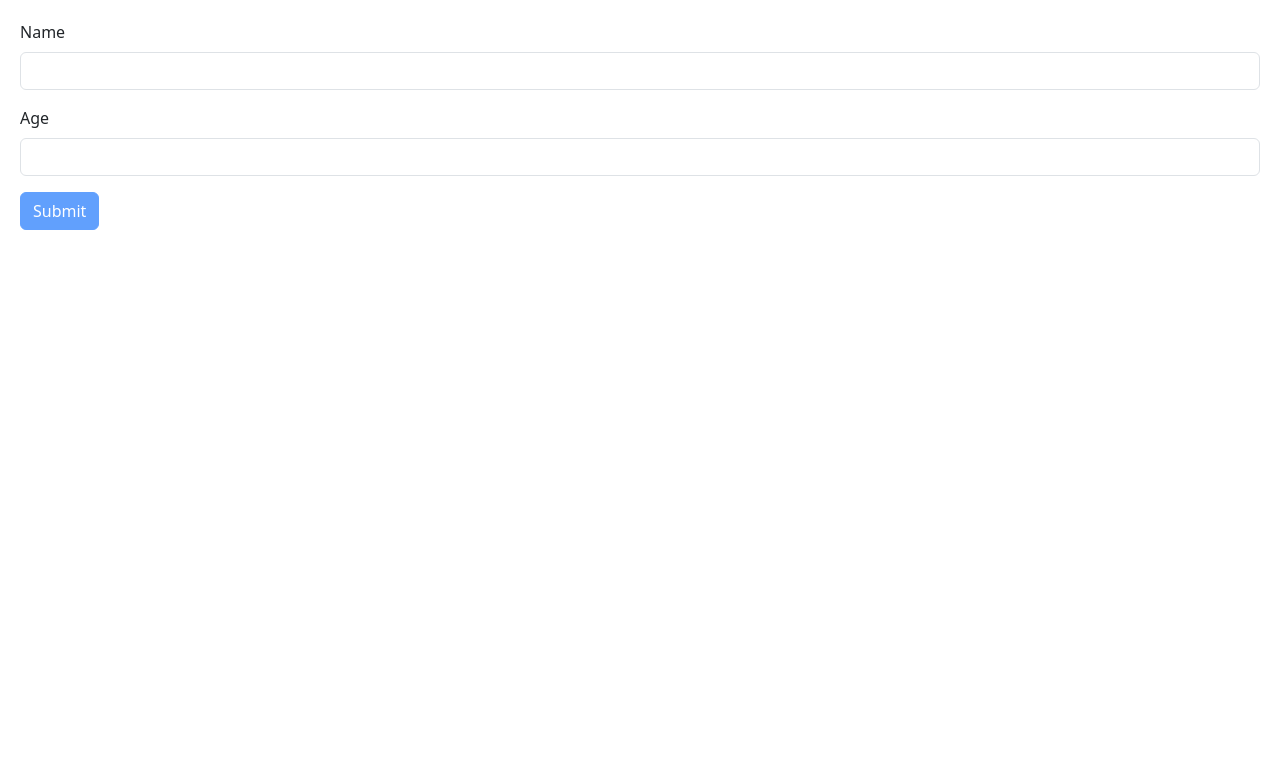
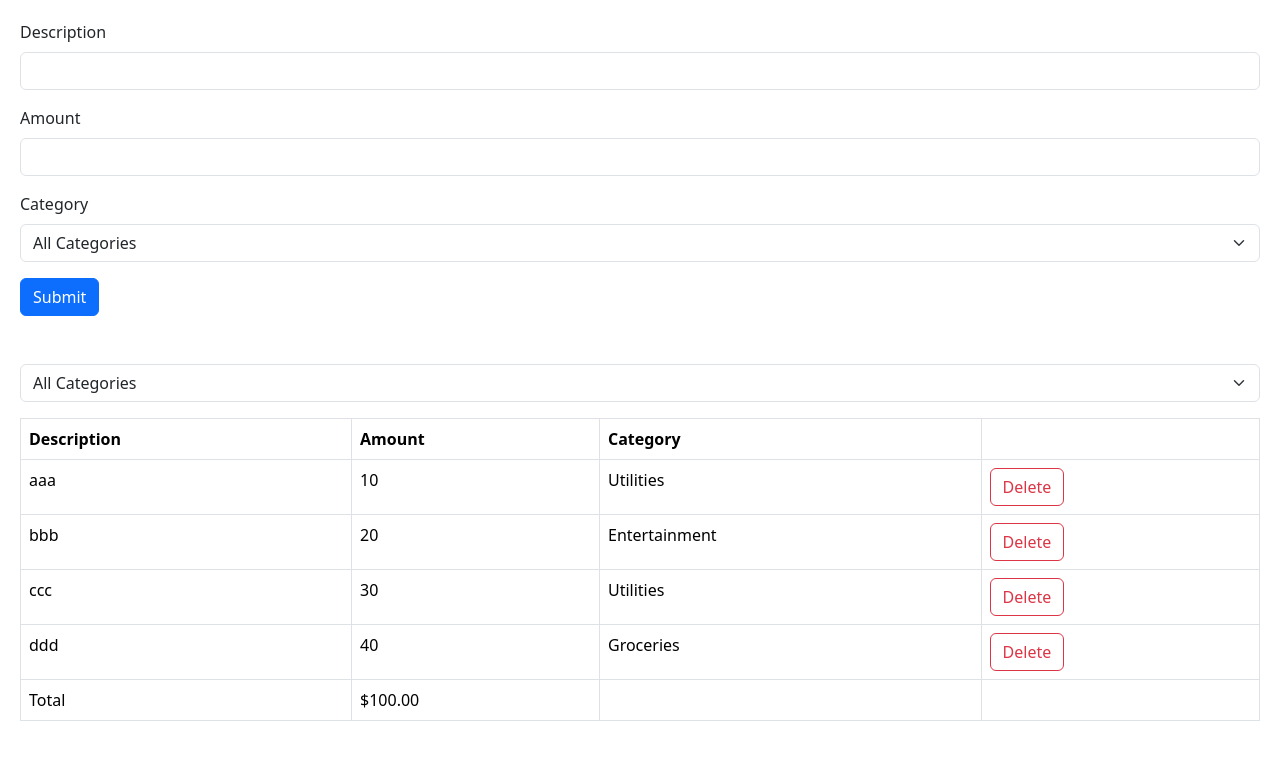
Before and after one commit to poype/Frontend, a React (Vite) app in the folder react/react-app/: page / in a window 1280 px wide. Shown: the top 760 px of the page. Built offline with nearby package versions, Linux system fonts and the light colour scheme.

Commit message:
exercise: ExpenseTracker

```diff
--- a/react/react-app/src/App.tsx
+++ b/react/react-app/src/App.tsx
@@ -1,14 +1,13 @@
-import "./App.css";
 import "./components/HelloWorld";
 import "./App.css";
 // vanilla css has a problem that same class name in different css file impact each other. name clashes
 
-import { Form4 } from "./components/Form";
+import ExpenseTracker from "./components/Form/ExpenseTracker";
 
 function App() {
   return (
     <>
-      <Form4/>
+      <ExpenseTracker />
     </>
   );
 }
--- /dev/null
+++ b/react/react-app/src/components/Form/ExpenseFilter.tsx
@@ -0,0 +1,21 @@
+interface Props {
+  onSelectCategory: (category: string) => void;
+}
+
+export const categories = ["Groceries", "Utilities", "Entertainment"] as const;
+
+const ExpenseFilter = ({ onSelectCategory }: Props) => {
+  return (
+    <select
+      className="form-select"
+      onChange={(event) => {
+        onSelectCategory(event.target.value);
+      }}
+    >
+      <option value="" key={9999}>All Categories</option>
+      {categories.map((category, idx) => <option value={category} key={idx}>{category}</option>)}
+    </select>
+  );
+};
+
+export default ExpenseFilter;
--- /dev/null
+++ b/react/react-app/src/components/Form/ExpenseForm.tsx
@@ -0,0 +1,66 @@
+import { categories } from "./ExpenseFilter";
+import { useForm } from "react-hook-form";
+import { z } from 'zod'
+import { zodResolver } from '@hookform/resolvers/zod'
+
+
+const schema = z.object({
+  description: z.string().min(3).max(50),
+  amount: z.number().min(0.01).max(100_00),
+  category: z.enum(categories)
+});
+
+export type ExpenseFormData = z.infer<typeof schema>;
+
+interface Props {
+  addExpenseHandler: (expenseItem: ExpenseFormData) => void
+}
+
+const ExpenseForm = ({ addExpenseHandler }: Props) => {
+  const {
+    register,
+    handleSubmit,
+    reset,
+    formState: { errors }
+  } = useForm<ExpenseFormData>({ resolver: zodResolver(schema) });
+
+
+  const onSubmit = (data: ExpenseFormData) => {
+    addExpenseHandler(data);
+    reset();
+  }
+
+  return (
+    <form onSubmit={handleSubmit(onSubmit)}>
+      <div className="mb-3">
+        <label htmlFor="description" className="form-label">
+          Description
+        </label>
+        <input {...register("description")} id="description" type="text" className="form-control" />
+        {errors.description && <p className="text-danger">{errors.description.message}</p>}
+      </div>
+      <div className="mb-3">
+        <label htmlFor="amount" className="form-label">
+          Amount
+        </label>
+        <input {...register("amount", {valueAsNumber: true})} id="amount" type="number" className="form-control" />
+        {errors.amount && <p className="text-danger">{errors.amount.message}</p>}
+      </div>
+      <div className="mb-3">
+        <label htmlFor="category" className="form-label">
+          Category
+        </label>
+        <select {...register("category")} className="form-select">
+          <option value="" key={9999}>All Categories</option>
+          {categories.map((category, idx) => <option value={category} key={idx}>{category}</option>)}
+        </select>
+        {errors.category && <p className="text-danger">{errors.category.message}</p>}
+      </div>
+      <button className="btn btn-primary mb-5" type="submit">
+        Submit
+      </button>
+    </form>
+  );
+};
+
+export default ExpenseForm;
--- /dev/null
+++ b/react/react-app/src/components/Form/ExpenseList.tsx
@@ -0,0 +1,76 @@
+import { useState } from "react";
+import ExpenseFilter from "./ExpenseFilter";
+
+interface Expense {
+  id: number;
+  description: string;
+  amount: number;
+  category: string;
+}
+
+interface Props {
+  expenses: Expense[];
+  onDelete: (id: number) => void;
+}
+
+const ExpenseList = ({ expenses, onDelete }: Props) => {
+  const [selectedCategory, setSelectedCategory] = useState("");
+
+  const visiableExpenses = selectedCategory
+    ? expenses.filter((expense) => expense.category === selectedCategory)
+    : expenses;
+
+  return (
+    <>
+      <div className="mb-3">
+        <ExpenseFilter
+          onSelectCategory={(catetory) => {
+            setSelectedCategory(catetory);
+          }}
+        />
+      </div>
+      <table className="table table-bordered">
+        <thead>
+          <tr>
+            <th>Description</th>
+            <th>Amount</th>
+            <th>Category</th>
+            <th></th>
+          </tr>
+        </thead>
+        <tbody>
+          {visiableExpenses.map((expense) => (
+            <tr key={expense.id}>
+              <td>{expense.description}</td>
+              <td>{expense.amount}</td>
+              <td>{expense.category}</td>
+              <td>
+                <button
+                  className="btn btn-outline-danger"
+                  onClick={() => onDelete(expense.id)}
+                >
+                  Delete
+                </button>
+              </td>
+            </tr>
+          ))}
+        </tbody>
+        <tfoot>
+          <tr>
+            <td>Total</td>
+            <td>
+              $
+              {visiableExpenses
+                .reduce((acc, expense) => expense.amount + acc, 0)
+                .toFixed(2)}
+            </td>
+            <td></td>
+            <td></td>
+          </tr>
+        </tfoot>
+      </table>
+    </>
+  );
+};
+
+export default ExpenseList;
--- /dev/null
+++ b/react/react-app/src/components/Form/ExpenseTracker.tsx
@@ -0,0 +1,30 @@
+import ExpenseList from "./ExpenseList";
+import ExpenseForm, { ExpenseFormData } from "./ExpenseForm";
+import { useState } from "react";
+
+function ExpenseTracker() {
+  const [expenses, setExpenses] = useState([
+    { id: 1, description: "aaa", amount: 10, category: "Utilities" },
+    { id: 2, description: "bbb", amount: 20, category: "Entertainment" },
+    { id: 3, description: "ccc", amount: 30, category: "Utilities" },
+    { id: 4, description: "ddd", amount: 40, category: "Groceries" },
+  ]);
+
+  const deleteHandler = (id: number) => {
+    setExpenses(expenses.filter((expense) => expense.id !== id));
+  };
+
+  const addExpenseHandler = (expenseItem: ExpenseFormData) => {
+    const id = expenses.length + 1;
+    setExpenses([...expenses, {...expenseItem, id: id}])
+  }
+
+  return (
+    <>
+      <ExpenseForm addExpenseHandler={addExpenseHandler}/>
+      <ExpenseList expenses={expenses} onDelete={deleteHandler} />
+    </>
+  );
+}
+
+export default ExpenseTracker;
```
